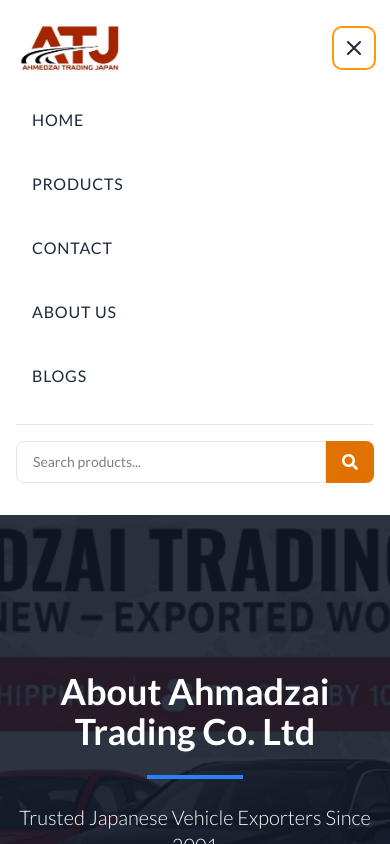
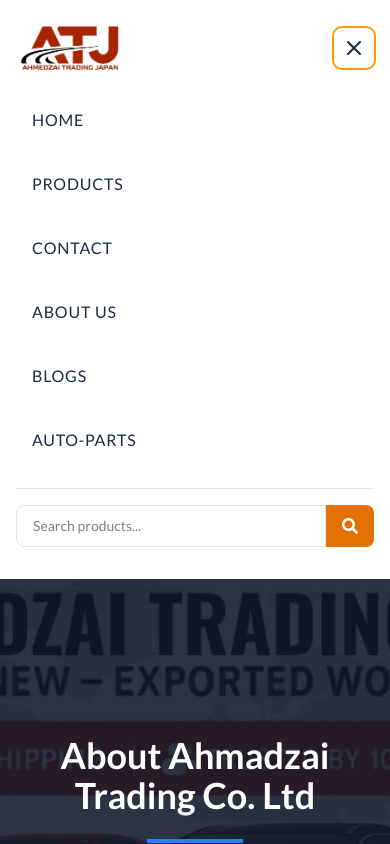
Before and after one commit to ZainJ5/ahmedzai, a Next.js app: page /aboutus in a window 390 px wide. Both pictures are taken after a click on the button 354 px from the left and 48 px from the top of the page. Shown: the top 844 px of the page. Built offline with nearby package versions, Linux system fonts and the light colour scheme.

Commit message:
Update Navbar.jsx

```diff
--- a/src/app/components/Navbar.jsx
+++ b/src/app/components/Navbar.jsx
@@ -148,7 +148,7 @@
                     closed: {}
                   }}
                 >
-                  {['Home', 'Products', 'Contact', 'About Us','Blogs'].map((item, index) => (
+                  {['Home', 'Products', 'Contact', 'About Us','Blogs','Auto-Parts'].map((item, index) => (
                     <motion.li
                       key={index}
                       variants={{
```
